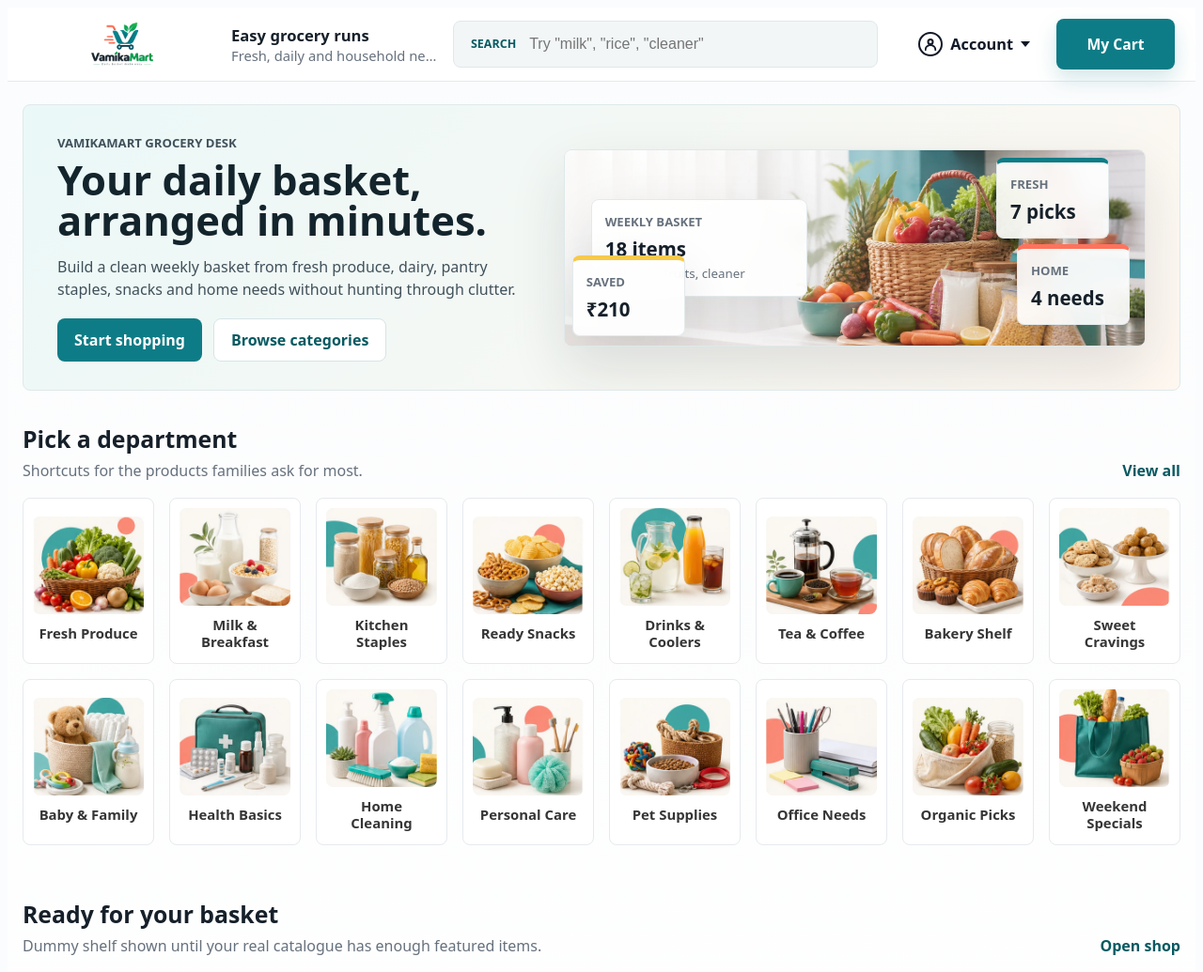
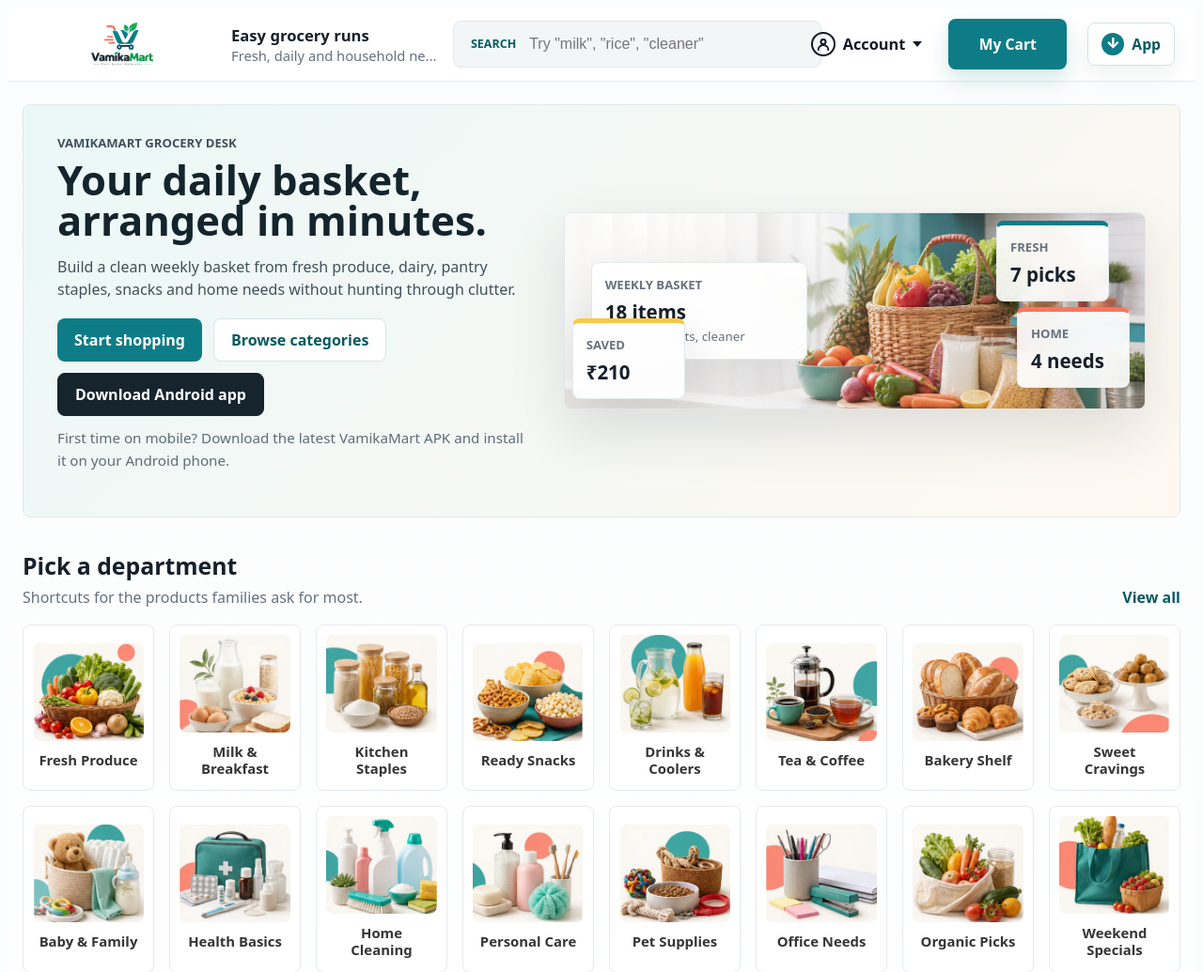
Before and after one commit to sanjay1994singh/vamikamart, a Django app: page / in a window 1280 px wide. Shown: the top 1035 px of the page at 94% size. Run offline with Django 5.2, Linux system fonts and the light colour scheme; data that the repository does not hold is empty; parts of the project's set-up code (start-up, migrations or seed data) failed here and were passed over.

Commit message:
Add web app download link

```diff
--- a/config/urls.py
+++ b/config/urls.py
@@ -11,7 +11,7 @@ from apps.accounts.views import AccountPasswordChangeView, AddressCreateView, Ad
 from apps.analytics.views import action_queues, order_filters, owner_dashboard, owner_search, reports
 from apps.carts.views import CartPageView
 from apps.checkout.views import CheckoutPageView
-from apps.core.views import robots_txt
+from apps.core.views import latest_android_app_download, robots_txt
 from apps.orders.views import OrderDetailPageView, OrderListPageView, invoice_view
 from apps.notifications.views import NotificationCenterView
 from apps.returns.views import ReturnRequestListView
@@ -55,6 +55,7 @@ urlpatterns = [
     path("accounts/password-reset/", auth_views.PasswordResetView.as_view(template_name="accounts/password_reset.html"), name="password_reset"),
     path("accounts/password-reset/done/", auth_views.PasswordResetDoneView.as_view(template_name="accounts/password_reset_done.html"), name="password_reset_done"),
     path("auth/", include("social_django.urls", namespace="social")),
+    path("app/download/", latest_android_app_download, name="app-download"),
     path("sitemap.xml", sitemap, {"sitemaps": sitemaps}, name="django.contrib.sitemaps.views.sitemap"),
     path("robots.txt", robots_txt, name="robots_txt"),
     path("api/schema/", SpectacularAPIView.as_view(), name="schema"),
--- a/static/css/base.css
+++ b/static/css/base.css
@@ -115,7 +115,7 @@ body { color: var(--ink); background: #fff; font-family: system-ui, -apple-syste
 }
 body { background:#fbfcfd; color:var(--ink); }
 .site-header { background:rgba(255,255,255,.94); backdrop-filter:blur(16px); border-bottom:1px solid var(--line); }
-.quick-nav { min-height:78px; grid-template-columns:200px 220px minmax(280px, 1fr) 300px; gap:16px; }
+.quick-nav { min-height:78px; grid-template-columns:200px 220px minmax(280px, 1fr) 360px; gap:16px; }
 .quick-brand { height:78px; border-right:0; }
 .brand-mark { display:inline-flex; align-items:center; gap:10px; color:var(--ink); font-size:1.35rem; font-weight:850; }
 .brand-mark span { width:42px; height:42px; display:grid; place-items:center; border-radius:8px; color:#fff; background:linear-gradient(145deg, var(--brand), var(--accent)); font-weight:900; }
@@ -125,15 +125,41 @@ body { background:#fbfcfd; color:var(--ink); }
 .quick-search span { transform:none; font-size:.78rem; color:var(--brand-dark); font-weight:850; text-transform:uppercase; }
 .quick-actions a { font-size:.98rem; font-weight:650; }
 .cart-button { min-height:46px; border-radius:8px; background:var(--brand); box-shadow:0 10px 22px rgba(14,124,134,.18); }
+.app-download-link {
+  min-height:46px;
+  display:inline-flex;
+  align-items:center;
+  justify-content:center;
+  gap:8px;
+  padding:0 14px;
+  border:1px solid #cfe3e5;
+  border-radius:8px;
+  color:var(--brand-dark) !important;
+  background:#fff;
+  box-shadow:0 10px 22px rgba(22,32,42,.06);
+}
+.app-download-icon {
+  width:24px;
+  height:24px;
+  display:inline-grid;
+  place-items:center;
+  border-radius:50%;
+  color:#fff;
+  background:var(--brand);
+  font-weight:900;
+  line-height:1;
+}
 .store-shell { padding:24px 0 0; background:linear-gradient(180deg, #fbfcfd 0%, #fff 62%); }
 .market-hero { min-height:360px; display:grid; grid-template-columns:minmax(0, 1.05fr) minmax(300px, .95fr); gap:32px; align-items:center; padding:42px; border:1px solid #dfe9ea; border-radius:8px; background:linear-gradient(135deg, #eaf8f8 0%, #fff8f1 100%); overflow:hidden; }
 .hero-copy h1 { max-width:680px; margin:0 0 16px; font-size:clamp(2.2rem, 5vw, 4.7rem); line-height:.98; font-weight:900; color:#13242c; }
 .hero-copy p { max-width:600px; margin:0 0 24px; color:#40515b; font-size:1.15rem; line-height:1.55; }
 .eyebrow { color:var(--brand-dark); opacity:1; }
 .hero-actions { display:flex; flex-wrap:wrap; gap:12px; }
-.primary-action, .secondary-action { min-height:46px; display:inline-flex; align-items:center; justify-content:center; padding:0 18px; border-radius:8px; text-decoration:none; font-weight:850; }
+.primary-action, .secondary-action, .download-action { min-height:46px; display:inline-flex; align-items:center; justify-content:center; padding:0 18px; border-radius:8px; text-decoration:none; font-weight:850; }
 .primary-action { color:#fff; background:var(--brand); }
 .secondary-action { color:var(--brand-dark); background:#fff; border:1px solid #d7e4e6; }
+.download-action { color:#fff; background:#15242d; border:1px solid #15242d; }
+.app-install-note { margin-top:12px !important; font-size:.95rem !important; color:#5f6c76 !important; }
 .basket-board { min-height:270px; position:relative; }
 .basket-card { position:absolute; min-width:150px; padding:18px; border-radius:8px; background:#fff; border:1px solid #e3eaec; box-shadow:0 18px 50px rgba(22,32,42,.10); }
 .basket-card span { display:block; color:var(--muted); font-size:.82rem; font-weight:800; text-transform:uppercase; }
@@ -179,7 +205,7 @@ body { background:#fbfcfd; color:var(--ink); }
 .site-footer h2 { color:#fff; }
 .footer-links a, .footer-links span, .site-footer p { color:#cbd3d9; }
 @media (max-width:1180px) {
-  .quick-nav { grid-template-columns:170px minmax(240px, 1fr) 280px; }
+  .quick-nav { grid-template-columns:170px minmax(240px, 1fr) 330px; }
   .category-grid { grid-template-columns:repeat(4, minmax(110px, 1fr)); }
   .quick-product-grid { grid-template-columns:repeat(3, minmax(150px, 1fr)); }
 }
@@ -560,6 +586,12 @@ img { max-width:100%; }
     color:#fff;
     background:var(--brand);
     border-color:var(--brand);
+  }
+  .mobile-menu-panel .mobile-app-download {
+    grid-column:1 / -1;
+    color:#fff;
+    background:#15242d;
+    border-color:#15242d;
   }
 .mobile-menu-panel strong {
     min-width:24px;
--- a/templates/home/index.html
+++ b/templates/home/index.html
@@ -14,7 +14,9 @@
         <div class="hero-actions">
           <a class="primary-action" href="/products/">Start shopping</a>
           <a class="secondary-action" href="#categories">Browse categories</a>
+          <a class="download-action" href="{% url 'app-download' %}">Download Android app</a>
         </div>
+        <p class="app-install-note">First time on mobile? Download the latest VamikaMart APK and install it on your Android phone.</p>
       </div>
       <div class="basket-board" aria-hidden="true">
         <img src="{% static 'img/store/vamikamart-hero-grocery.webp' %}" alt="">
--- a/templates/includes/header.html
+++ b/templates/includes/header.html
@@ -69,8 +69,16 @@
           <small class="js-cart-total" hidden>₹0</small>
         </span>
       </a>
+      <a class="app-download-link" href="{% url 'app-download' %}" aria-label="Download VamikaMart Android app">
+        <span class="app-download-icon" aria-hidden="true">↓</span>
+        <span>App</span>
+      </a>
     </div>
     <div class="mobile-menu-panel" id="mobile-menu" hidden>
+      <a class="mobile-app-download" href="{% url 'app-download' %}">
+        <span>Download Android App</span>
+        <strong>APK</strong>
+      </a>
       <a href="{% url 'product-list' %}">Shop products</a>
       <a href="{% url 'wishlist' %}">Wishlist</a>
       {% if request.user.is_authenticated %}
```
Also changed, not shown: apps/core/views.py (+22 -0 lines).
